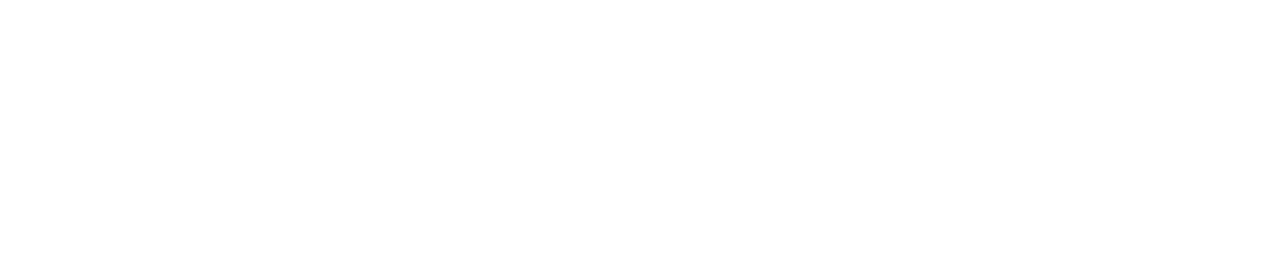
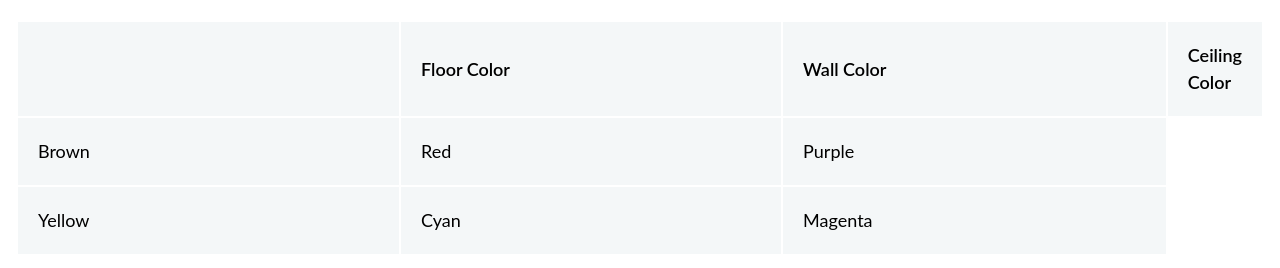
Before and after one commit to Jibberno/hw6-rep, a plain HTML site: page index.html in a window 1280 px wide. Drawn offline with Linux system fonts and the light colour scheme.

Commit message:
Added Table with data

```diff
--- a/index.html
+++ b/index.html
@@ -4,6 +4,23 @@
       <link href="style.css" type="text/css" rel="stylesheet">
   </head>
   <body>
-
+   <table>
+    <tr>
+      <th></th>
+      <th scope="col">Floor Color</th>
+      <th scope="col">Wall Color</th>
+      <th scope="col">Ceiling Color</th>
+    </tr>
+    <tr>
+      <td>Brown</td>
+      <td>Red</td>
+      <td>Purple</td>
+    </tr>
+    <tr>
+      <td>Yellow</td>
+      <td>Cyan</td>
+      <td>Magenta</td>
+    </tr>
+   </table>
   </body>
 </html>
```
